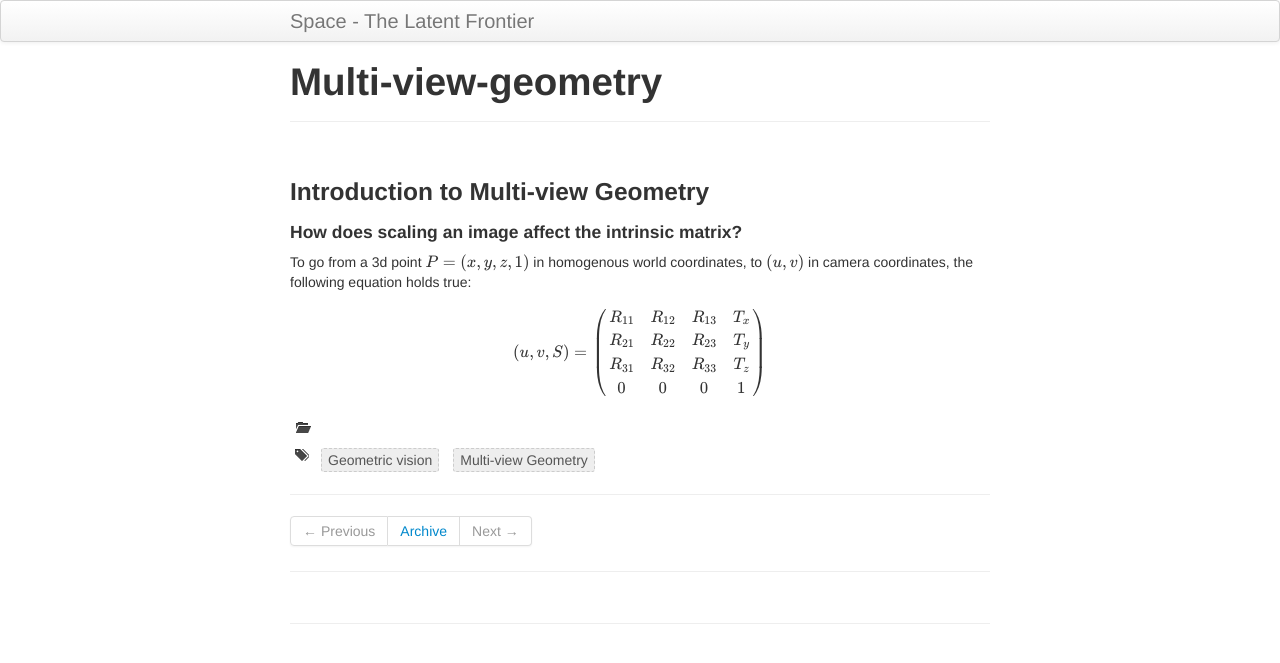
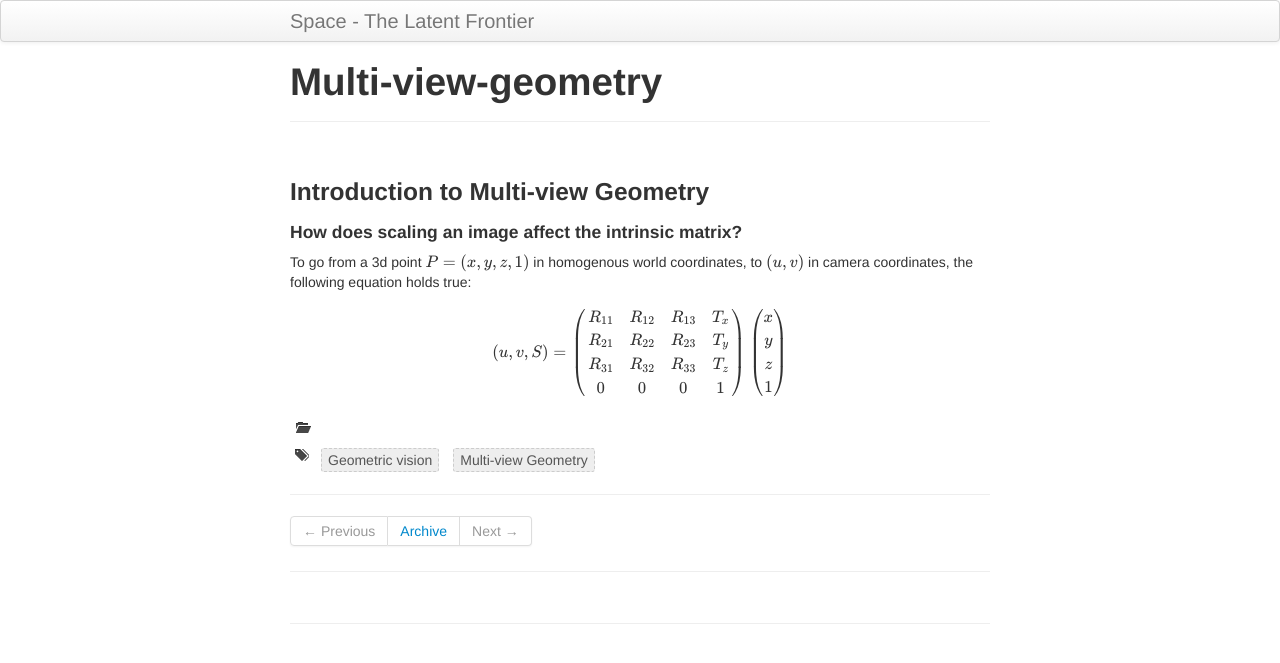
Before and after one commit to skt9/skt9.github.io, a Jekyll site: the page built from pages/multi-view-geometry.md, in a window 1280 px wide. Shown: the top 663 px of the page. Built offline with Jekyll 4.4.1, drawn with Linux system fonts in a browser that asks for light colours; formulas are drawn with MathJax 3.

Commit message:
Update multi-view-geometry.md

```diff
--- a/pages/multi-view-geometry.md
+++ b/pages/multi-view-geometry.md
@@ -17,4 +17,7 @@ R_{21} & R_{22} & R_{23} & T_{y}\\
 R_{31} & R_{32} & R_{33} & T_{z}\\
 0 & 0 & 0 & 1\\
 \end{pmatrix}
+\begin{pmatrix}
+x\\  y\\  z\\  1\\
+\end{pmatrix}
 $$
```
